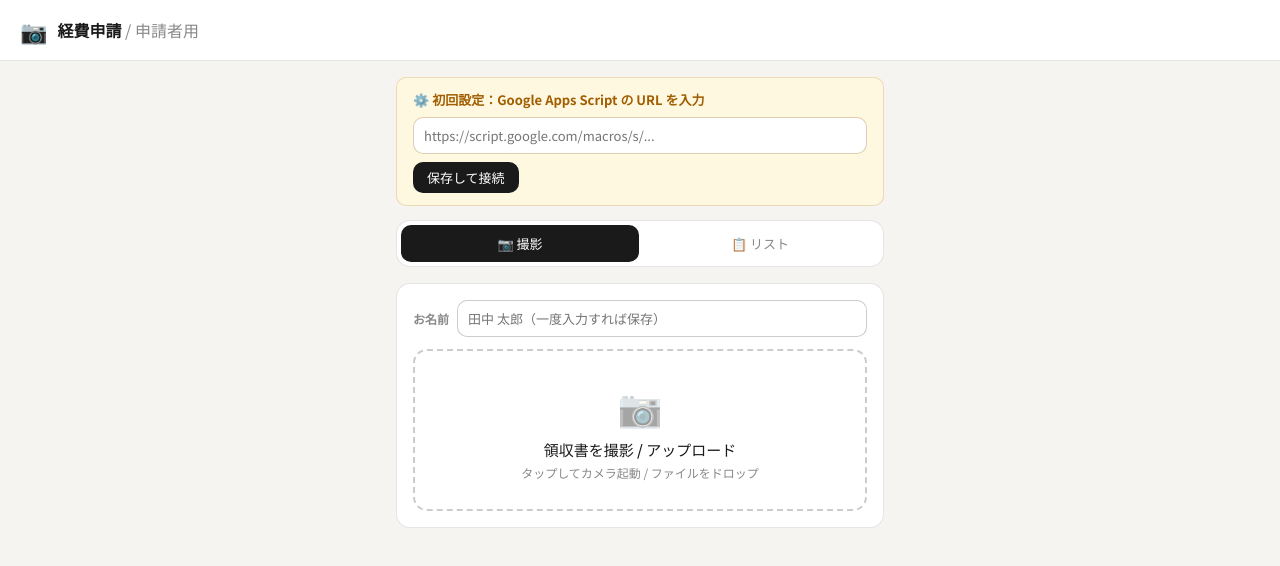
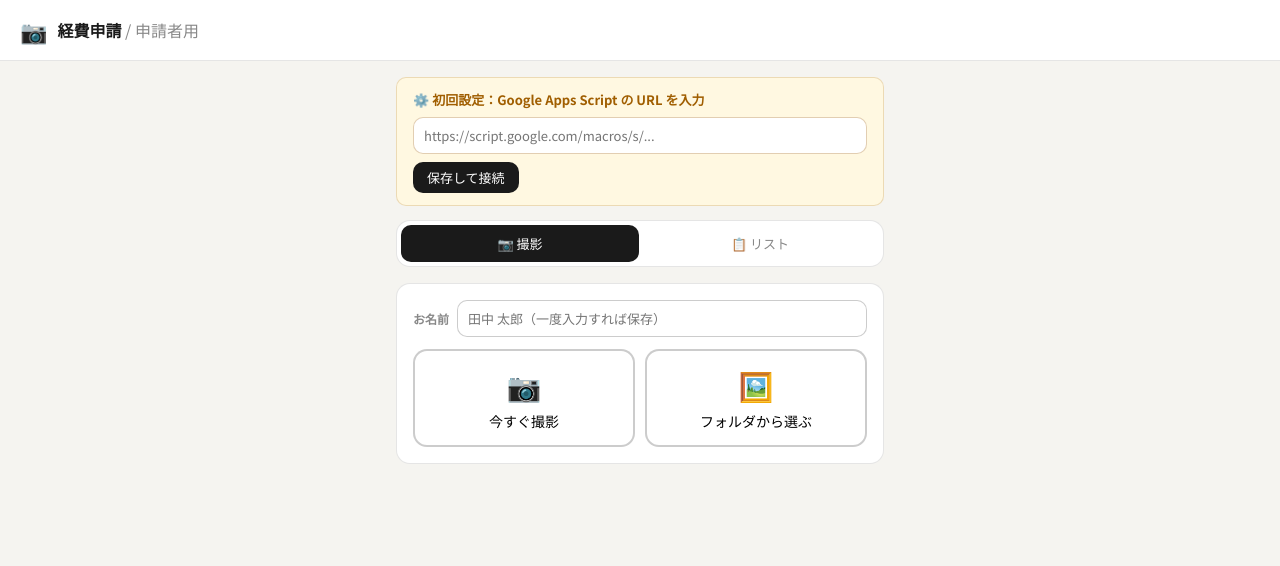
Before and after one commit to takemasa-dazo/expense-app, a plain HTML site: page index.html in a window 1280 px wide. Drawn offline with Linux system fonts and the light colour scheme.

Commit message:
Update index.html

```diff
--- a/index.html
+++ b/index.html
@@ -69,6 +69,10 @@
   .empty-draft .e-icon{font-size:32px;display:block;margin-bottom:6px;opacity:0.35}
   .toast-wrap{position:fixed;bottom:24px;left:50%;transform:translateX(-50%);z-index:200;pointer-events:none}
   .toast{background:var(--accent);color:#fff;padding:10px 20px;border-radius:40px;font-size:13px;font-weight:500;display:none;white-space:nowrap}
+  .choice-btns{display:grid;grid-template-columns:1fr 1fr;gap:10px;margin-top:12px}
+  .choice-btn{padding:14px;border:2px solid var(--border-strong);border-radius:var(--radius-lg);background:var(--surface);cursor:pointer;font-family:inherit;font-size:14px;font-weight:500;display:flex;flex-direction:column;align-items:center;gap:6px}
+  .choice-btn:hover{background:var(--bg)}
+  .choice-btn .cb-icon{font-size:28px}
 </style>
 </head>
 <body>
@@ -96,11 +100,15 @@
         <span style="font-size:12px;color:var(--text-muted);font-weight:700;white-space:nowrap">お名前</span>
         <input type="text" id="applicant-name" placeholder="田中 太郎（一度入力すれば保存）" style="flex:1;padding:8px 10px;border:1px solid var(--border-strong);border-radius:var(--radius);font-family:inherit;font-size:13px;outline:none" oninput="localStorage.setItem('applicantName',this.value)">
       </div>
-      <div class="drop-zone" id="dz" onclick="document.getElementById('fi').click()" ondragover="dzEv(event,true)" ondragleave="dzEv(event,false)" ondrop="dzDrop(event)">
-        <input type="file" id="fi" accept="image/*" capture="environment" style="display:none" onchange="onFile(this.files[0])">
-        <span class="icon">📷</span>
-        <h3>領収書を撮影 / アップロード</h3>
-        <p>タップしてカメラ起動 / ファイルをドロップ</p>
+      <input type="file" id="fi-camera" accept="image/*" capture="environment" style="display:none" onchange="onFile(this.files[0])">
+      <input type="file" id="fi-library" accept="image/*" style="display:none" onchange="onFile(this.files[0])">
+      <div class="choice-btns">
+        <button class="choice-btn" onclick="document.getElementById('fi-camera').click()">
+          <span class="cb-icon">📷</span>今すぐ撮影
+        </button>
+        <button class="choice-btn" onclick="document.getElementById('fi-library').click()">
+          <span class="cb-icon">🖼️</span>フォルダから選ぶ
+        </button>
       </div>
       <div class="scanning" id="scan-msg"><div class="dots"><div class="dot"></div><div class="dot"></div><div class="dot"></div></div>AIが読み取り中...</div>
     </div>
@@ -143,8 +151,6 @@ function sw(t){['scan','draft'].forEach((v,i)=>{document.getElementById('view-'+
 function today(){return new Date().toISOString().slice(0,10);}
 function toast(msg){const el=document.getElementById('toast');el.textContent=msg;el.style.display='block';setTimeout(()=>el.style.display='none',2400);}
 function updateDraftBadge(){const n=drafts.length;const b=document.getElementById('draft-badge');b.textContent=n;b.classList.toggle('on',n>0);document.getElementById('submit-all-btn').disabled=n===0;}
-function dzEv(e,on){e.preventDefault();document.getElementById('dz').classList.toggle('drag',on);}
-function dzDrop(e){e.preventDefault();document.getElementById('dz').classList.remove('drag');const f=e.dataTransfer.files[0];if(f&&f.type.startsWith('image/'))onFile(f);}
 function onFile(file){if(!file)return;const r=new FileReader();r.onload=function(e){curImg=e.target.result;document.getElementById('prev-thumb-wrap').innerHTML=`<img src="${curImg}" class="preview-thumb" alt="">`;document.getElementById('preview-card').classList.remove('on');scanReceipt(e.target.result.split(',')[1],file.type||'image/jpeg');};r.readAsDataURL(file);}
 async function scanReceipt(b64,mime){
   document.getElementById('scan-msg').classList.add('on');document.getElementById('preview-card').classList.remove('on');
@@ -154,7 +160,7 @@ async function scanReceipt(b64,mime){
   finally{document.getElementById('scan-msg').classList.remove('on');document.getElementById('preview-card').classList.add('on');}
 }
 function fillPreview(d){document.getElementById('p-date').value=d.date||today();document.getElementById('p-amount').value=d.amount||'';document.getElementById('p-store').value=d.store||'';document.getElementById('p-desc').value=d.description||'';const cats=['交通費','出張費','備品・消耗品','接待・会食費','その他'];const i=cats.indexOf(d.category);if(i>=0)document.getElementById('p-cat').selectedIndex=i;}
-function addToDraft(){const amount=parseInt(document.getElementById('p-amount').value)||0;if(!amount){toast('金額を入力してください');return;}drafts.push({id:nid++,name:document.getElementById('applicant-name').value.trim()||'未入力',date:document.getElementById('p-date').value,amount,cat:document.getElementById('p-cat').value,store:document.getElementById('p-store').value.trim(),desc:document.getElementById('p-desc').value.trim(),image:curImg,status:'pending',step:1});curImg=null;document.getElementById('preview-card').classList.remove('on');document.getElementById('fi').value='';updateDraftBadge();toast(`リストに追加（${drafts.length}件）`);sw('draft');}
+function addToDraft(){const amount=parseInt(document.getElementById('p-amount').value)||0;if(!amount){toast('金額を入力してください');return;}drafts.push({id:nid++,name:document.getElementById('applicant-name').value.trim()||'未入力',date:document.getElementById('p-date').value,amount,cat:document.getElementById('p-cat').value,store:document.getElementById('p-store').value.trim(),desc:document.getElementById('p-desc').value.trim(),image:curImg,status:'pending',step:1});curImg=null;document.getElementById('preview-card').classList.remove('on');document.getElementById('fi-camera').value='';document.getElementById('fi-library').value='';updateDraftBadge();toast(`リストに追加（${drafts.length}件）`);sw('draft');}
 function renderDraft(){const el=document.getElementById('draft-list');document.getElementById('draft-count-label').textContent=drafts.length+'件';if(!drafts.length){el.innerHTML='<div class="empty-draft"><span class="e-icon">📋</span>領収書を撮影してリストに追加してください</div>';document.getElementById('total-row').style.display='none';return;}const total=drafts.reduce((a,r)=>a+r.amount,0);document.getElementById('total-amount').textContent='¥'+total.toLocaleString();document.getElementById('total-row').style.display='flex';el.innerHTML=drafts.map((r,i)=>`<div class="draft-item">${r.image?`<img src="${r.image}" class="draft-thumb" alt="">`:`<div class="draft-thumb-ph">🧾</div>`}<div class="draft-info"><div class="draft-name">${r.store||r.cat}</div><div class="draft-meta">${r.date} ／ ${r.cat}</div></div><div class="draft-amount">¥${r.amount.toLocaleString()}</div><button class="delete-btn" onclick="removeDraft(${i})">✕</button></div>`).join('');}
 function removeDraft(i){drafts.splice(i,1);updateDraftBadge();renderDraft();}
 async function submitAll(){if(!drafts.length)return;const btn=document.getElementById('submit-all-btn');btn.disabled=true;document.getElementById('sending-msg').classList.add('on');for(const r of drafts){if(gasUrl)await gasPost({action:'submit',...r});}document.getElementById('sending-msg').classList.remove('on');const count=drafts.length;drafts=[];updateDraftBadge();renderDraft();toast(`${count}件まとめて申請しました ✓`);}
```
